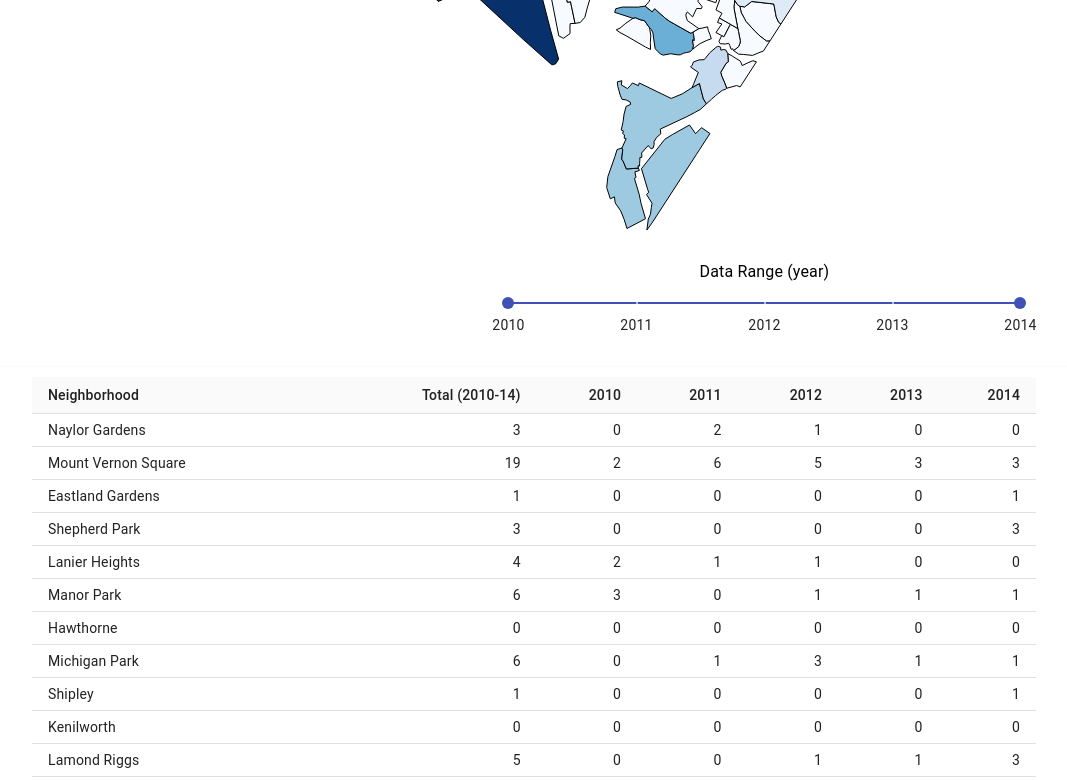
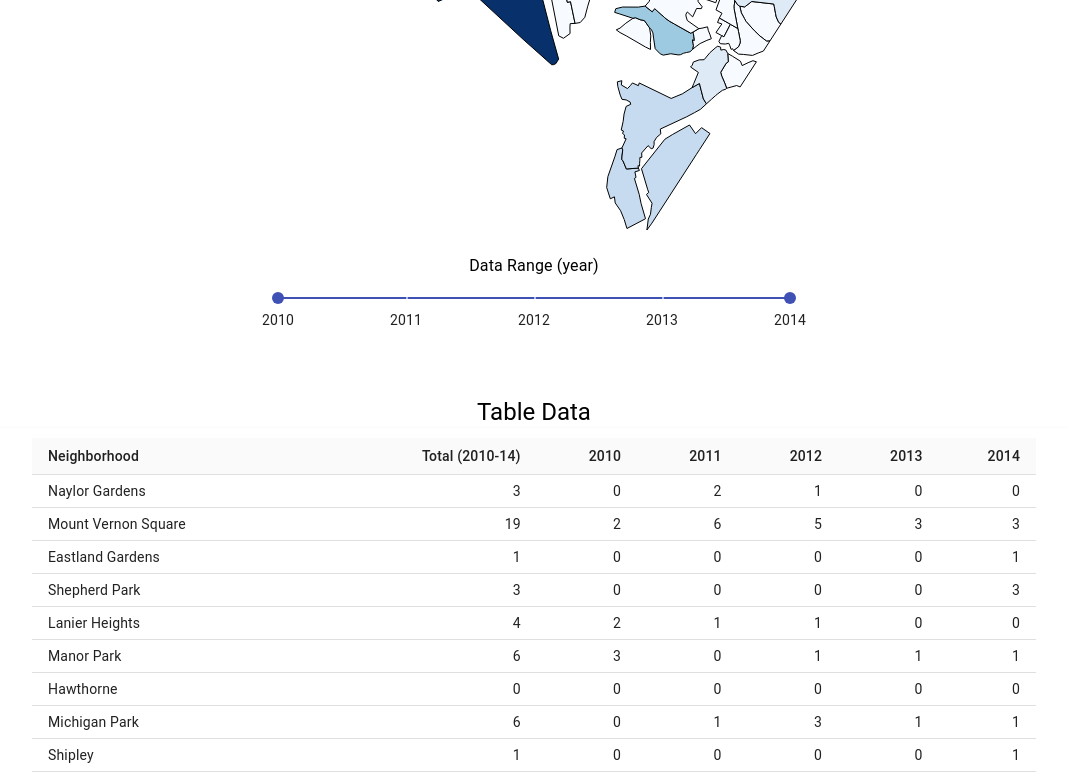
Before and after one commit to Will-Frey/GeoDataVisualization, a React (Create React App) app in the folder impaired-accidents-dc/: page / in a window 1280 px wide. Shown: the part 698-1478 px from the top of the page, without its empty margins (106-1173 px from the left). Built offline with nearby package versions, Linux system fonts and the light colour scheme.

Commit message:
filter works

```diff
--- a/impaired-accidents-dc/src/components/App.css
+++ b/impaired-accidents-dc/src/components/App.css
@@ -5,9 +5,8 @@ path {
 div.mapSlider {
     width: 40%;
     text-align: center;
-    margin: 2%;
-    float: right;
-    padding-right: 10%;
+    margin: auto;
+    padding-top: 20px;
 }
 
 table {
--- a/impaired-accidents-dc/src/components/App.js
+++ b/impaired-accidents-dc/src/components/App.js
@@ -54,6 +54,9 @@ class App extends Component {
                 </div>
                 <div className="spacer" />
                 <div className="dataTable">
+                    <Typography align="center" variant="h5">
+                        Table Data
+                    </Typography>
                     <TableContainer component={Paper}>
                         <Table size="small" stickyHeader>
                             <TableHead>
--- a/impaired-accidents-dc/src/scripts/Map.js
+++ b/impaired-accidents-dc/src/scripts/Map.js
@@ -6,8 +6,7 @@ const draw = (props) => {
     const projection = d3.geoAlbers().fitExtent([[0, 0], [w, h]], props.mapData);
     const pathGenerator = d3.geoPath().projection(projection);
     const rangeMax = findRangeMax(props.mapData.features, props.yearRange)
-    console.log(findFeatureRangeMax(props.mapData.features[0], props.yearRange));
-    const totalsColor = d3.scaleQuantile([0, 30], d3.schemeBlues[9]);
+    const totalsColor = d3.scaleQuantile([0, rangeMax], d3.schemeBlues[9]);
 
     d3.select('.mapComponent > *').remove();
     var svg = d3.select('.mapComponent').append('svg')
@@ -22,7 +21,7 @@ const draw = (props) => {
         .attr('fill', d => totalsColor(sumFeatureData(d, props.yearRange)))
         .attr('d', pathGenerator)
         .append('title')
-        .text(d => `${d.properties.name}: ${d.properties.total}`);
+        .text(d => `${d.properties.name}: ${sumFeatureData(d, props.yearRange)}`);
 
 }
 
@@ -44,23 +43,9 @@ const sumFeatureData = (feature, yearRange) => {
 }
 
 const findRangeMax = (features, yearRange) => {
-    // Create Array of selected years
-    const filledYearRange = Array(yearRange[1] - yearRange[0] + 1).fill().map((_, idx) => String(yearRange[0] + idx));
-
     return features.reduce((maxF, feature) => {
-        return Math.max(maxF, findFeatureRangeMax(feature, filledYearRange));
+        return Math.max(maxF, sumFeatureData(feature, yearRange));
     }, 1);
-}
-
-const findFeatureRangeMax = (feature, yearRange) => {
-    return Object.keys(feature.properties)
-        .filter(key => yearRange.includes(key))
-        .reduce((maxYear, property) => {
-            if (feature.properties[property] != null) {
-                maxYear = Math.max(maxYear, feature.properties[property]);
-            }
-            return maxYear;
-        }, 1);
 }
 
 // Function to responsively resize an svg based on screen size
```
